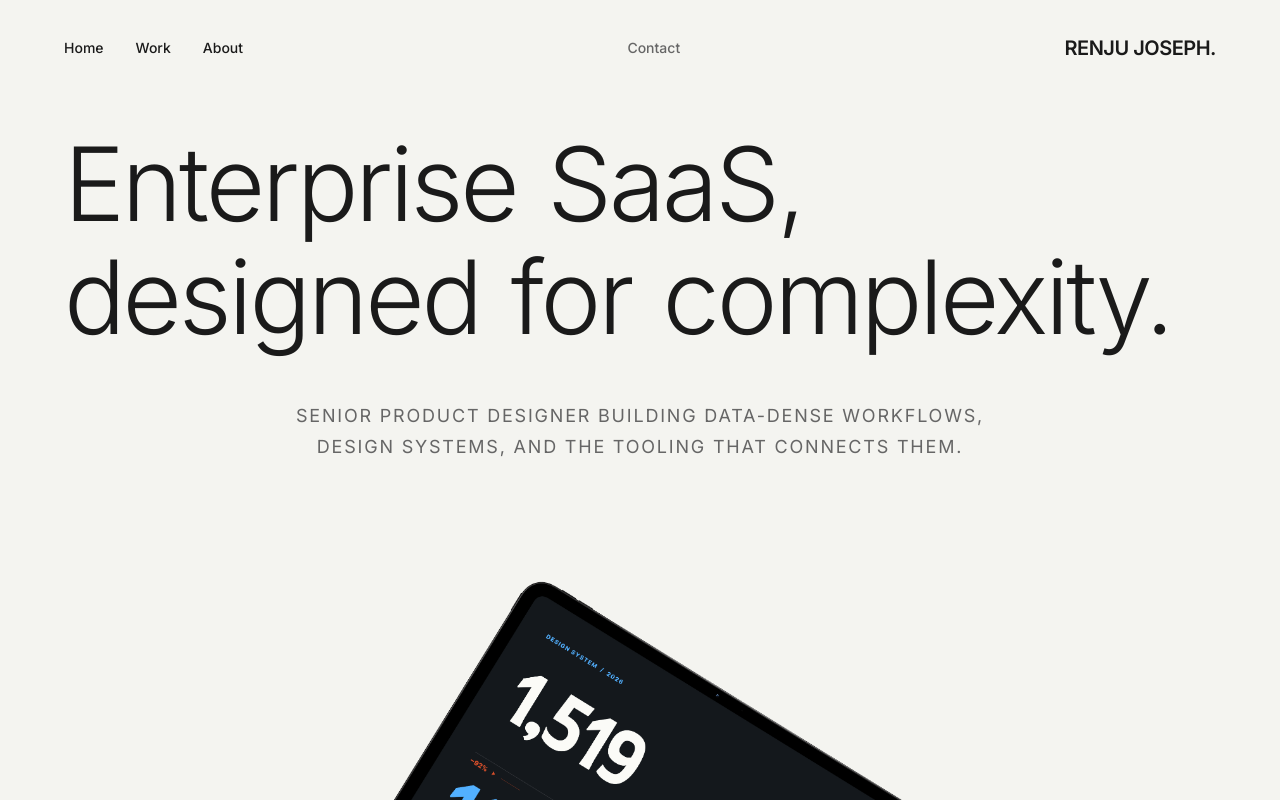
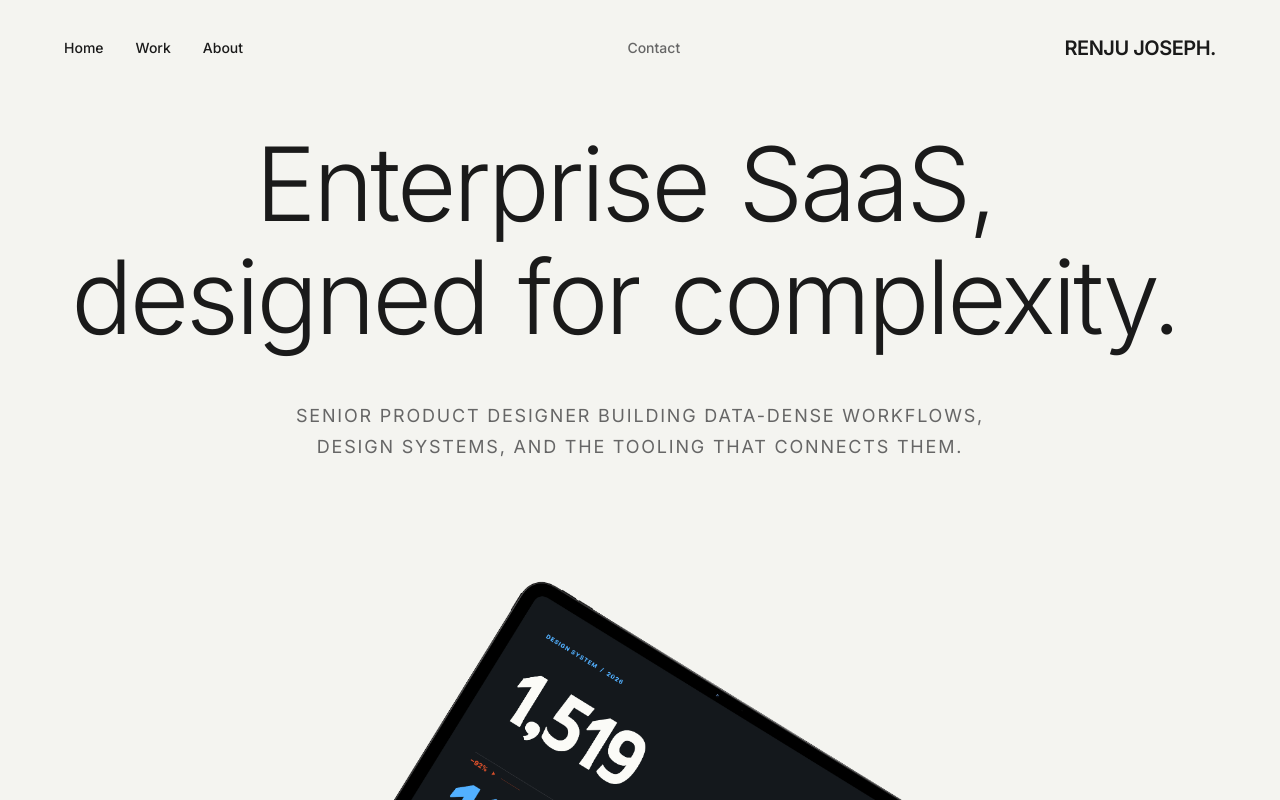
Before and after one commit to renjuren/portfolio, a Next.js app: page / in a window 1280 px wide. Shown: the top 800 px of the page. Built offline with nearby package versions, Linux system fonts and the light colour scheme.

Commit message:
fix: center-align Hero title text

```diff
--- a/src/components/sections/Hero.tsx
+++ b/src/components/sections/Hero.tsx
@@ -30,7 +30,7 @@ export default function Hero() {
         style={{ opacity: textOpacity }}
       >
         <h1 className="text-display mb-10 md:mb-12">
-          <AnimatedText text="Enterprise SaaS, designed for complexity." />
+          <AnimatedText text="Enterprise SaaS, designed for complexity." className="justify-center" />
         </h1>
         <ScrollReveal delay={0.4}>
           <p className="text-body-lg max-w-3xl mx-auto uppercase tracking-widest text-text-secondary">
```
